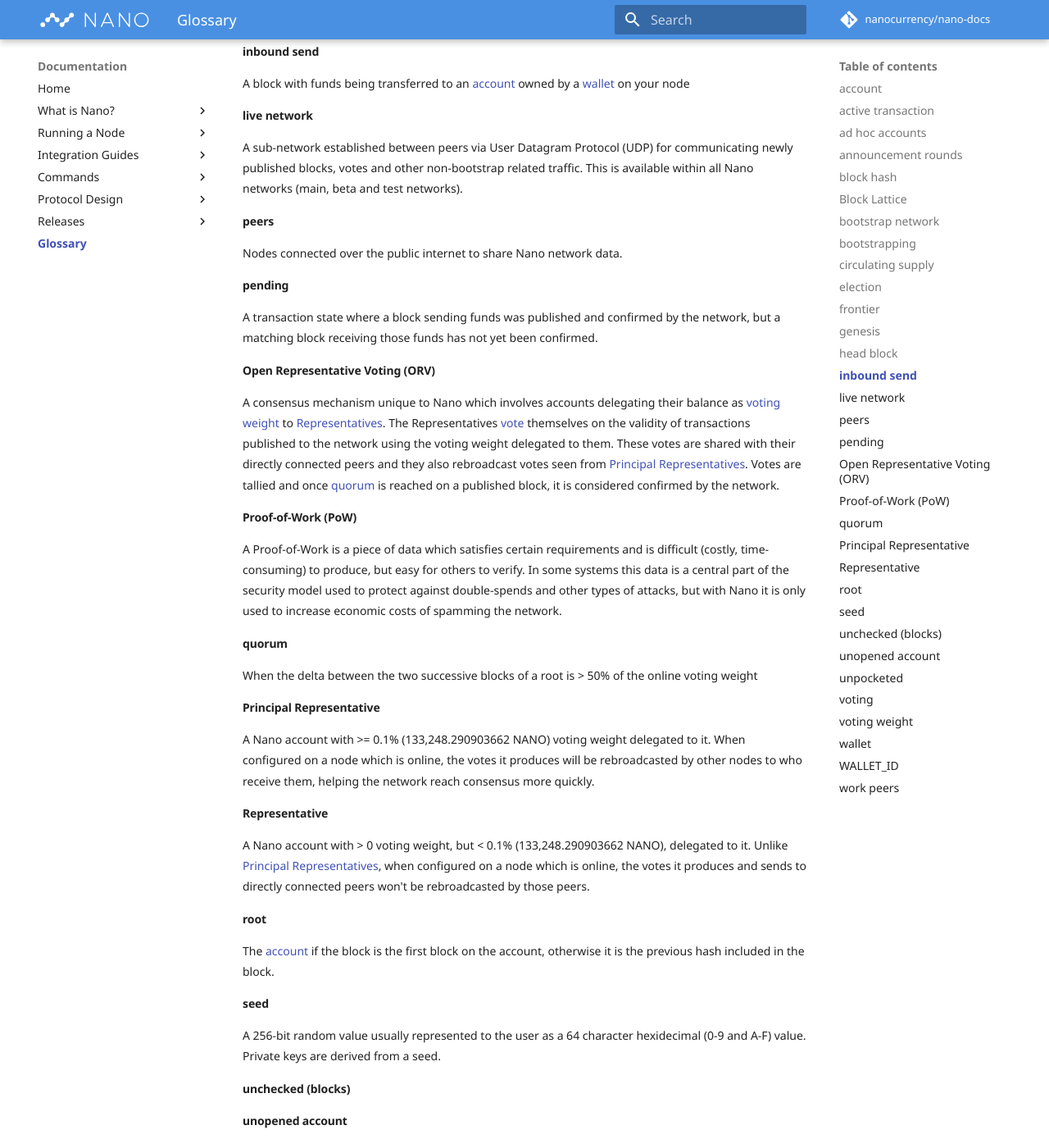
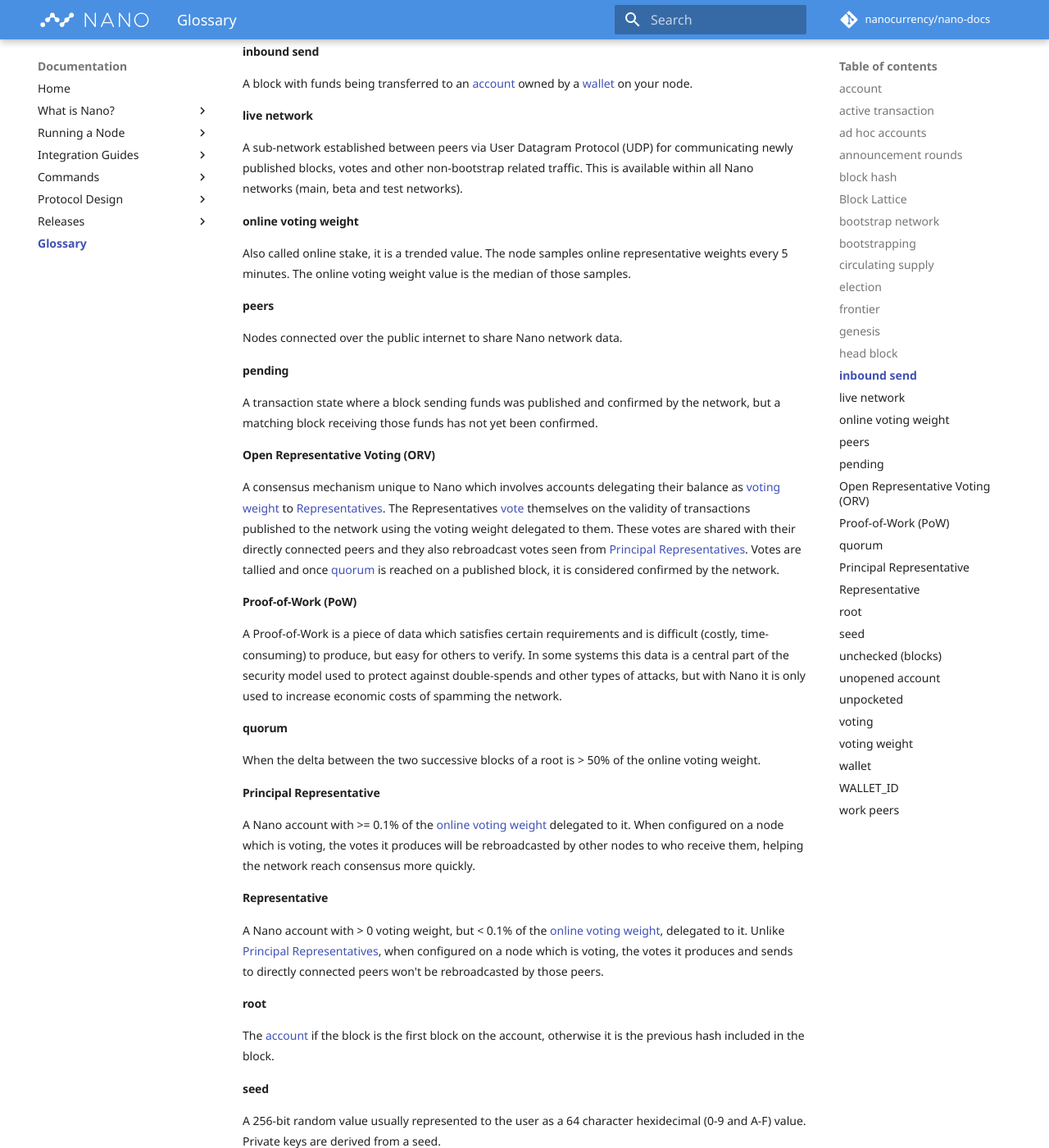
Before and after one commit to nanocurrency/nano-docs, an MkDocs documentation site: the page built from docs/glossary.md, in a window 1280 px wide and 1400 px high, scrolled down 1413 px. Shown: the whole window at 82% size. Built offline with MkDocs 1.6.1 and Material for MkDocs 9.7.7, drawn with Linux system fonts in a browser that asks for light colours; formulas are drawn with MathJax 3; comment, search, counter and statistics services are not loaded.

Commit message:
Clarify principal representative requirements

```diff
--- a/docs/glossary.md
+++ b/docs/glossary.md
@@ -33,13 +33,16 @@
 #### genesis
 
 #### head block
-See [frontier](#frontier)
+See [frontier](#frontier).
 
 #### inbound send
-A block with funds being transferred to an [account](#account) owned by a [wallet](#wallet) on your node
+A block with funds being transferred to an [account](#account) owned by a [wallet](#wallet) on your node.
 
 #### live network
 A sub-network established between peers via User Datagram Protocol (UDP) for communicating newly published blocks, votes and other non-bootstrap related traffic. This is available within all Nano networks (main, beta and test networks).
+
+#### online voting weight
+Also called online stake, it is a trended value. The node samples online representative weights every 5 minutes. The online voting weight value is the median of those samples.
 
 #### peers
 Nodes connected over the public internet to share Nano network data.
@@ -54,13 +57,13 @@
 A Proof-of-Work is a piece of data which satisfies certain requirements and is difficult (costly, time-consuming) to produce, but easy for others to verify. In some systems this data is a central part of the security model used to protect against double-spends and other types of attacks, but with Nano it is only used to increase economic costs of spamming the network.
 
 #### quorum
-When the delta between the two successive blocks of a root is > 50% of the online voting weight
+When the delta between the two successive blocks of a root is > 50% of the online voting weight.
 
 #### Principal Representative
-A Nano account with >= 0.1% (133,248.290903662 NANO) voting weight delegated to it. When configured on a node which is online, the votes it produces will be rebroadcasted by other nodes to who receive them, helping the network reach consensus more quickly.
+A Nano account with >= 0.1% of the [online voting weight](#online-voting-weight) delegated to it. When configured on a node which is voting, the votes it produces will be rebroadcasted by other nodes to who receive them, helping the network reach consensus more quickly.
 
 #### Representative
-A Nano account with > 0 voting weight, but < 0.1% (133,248.290903662 NANO), delegated to it. Unlike [Principal Representatives](#principal-representative), when configured on a node which is online, the votes it produces and sends to directly connected peers won't be rebroadcasted by those peers.
+A Nano account with > 0 voting weight, but < 0.1% of the [online voting weight](#online-voting-weight), delegated to it. Unlike [Principal Representatives](#principal-representative), when configured on a node which is voting, the votes it produces and sends to directly connected peers won't be rebroadcasted by those peers.
 
 #### root
 The [account](#account) if the block is the first block on the account, otherwise it is the previous hash included in the block.
@@ -74,7 +77,7 @@
 An account address that does not have a first block on it (which must be a block to receive Nano sent from another account, cannot be a block only changing the Representative).
 
 #### unpocketed
-See [pending](#pending)
+See [pending](#pending).
 
 #### voting
 Each node configured with a [Representative](#representative) votes on every block by appending their Representative signature and a sequence number to the hash. These will be sent out to directly connected peers and if the vote originates from a [Principal Representative](#principal-representative), it will subsequently be rebroadcasted by nodes to their peers.
```
Also changed, not shown: docs/running-a-node/overview.md (+2 -2 lines), docs/snippets/hardware-recommendations.md (+2 -2 lines).
